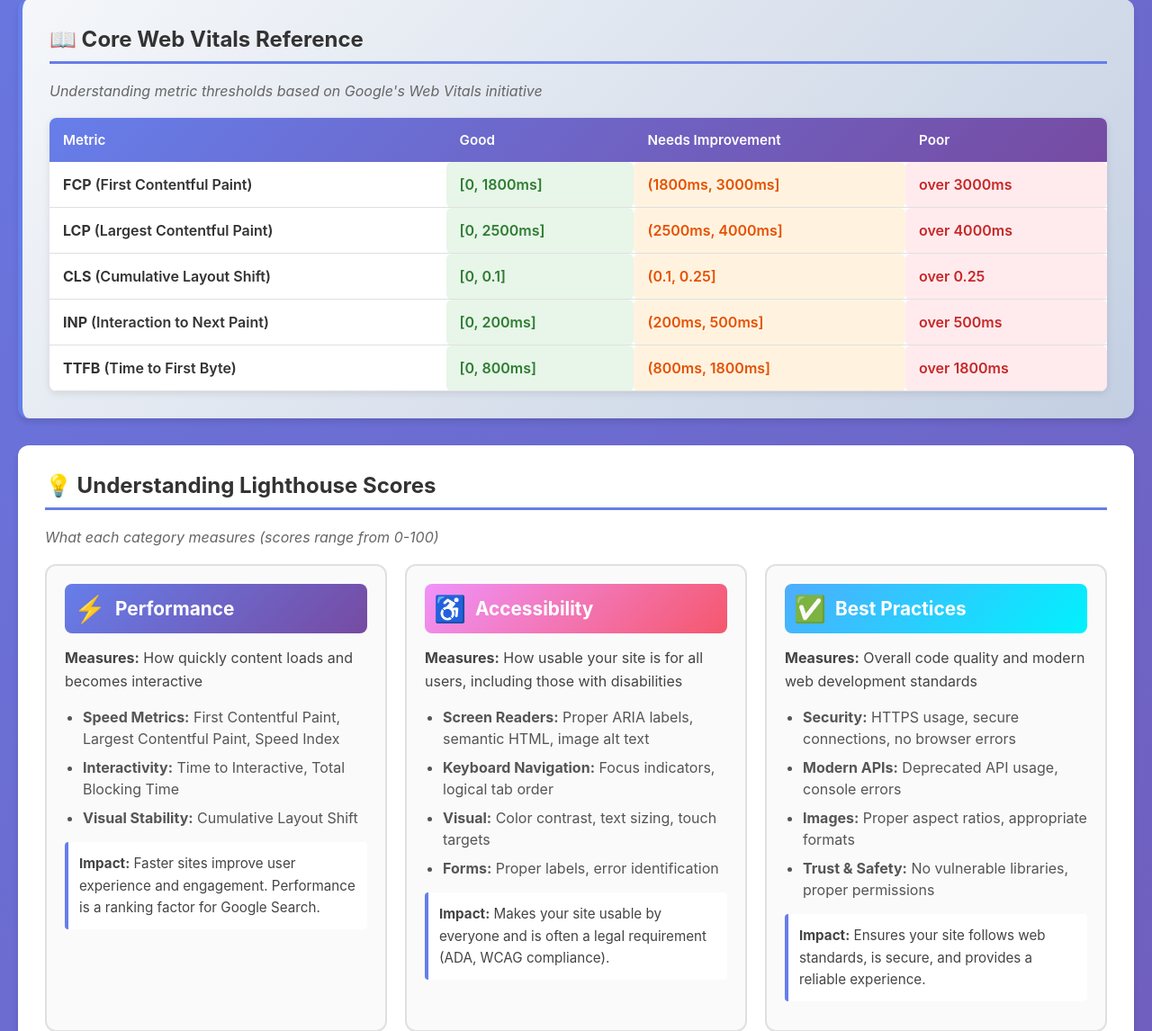
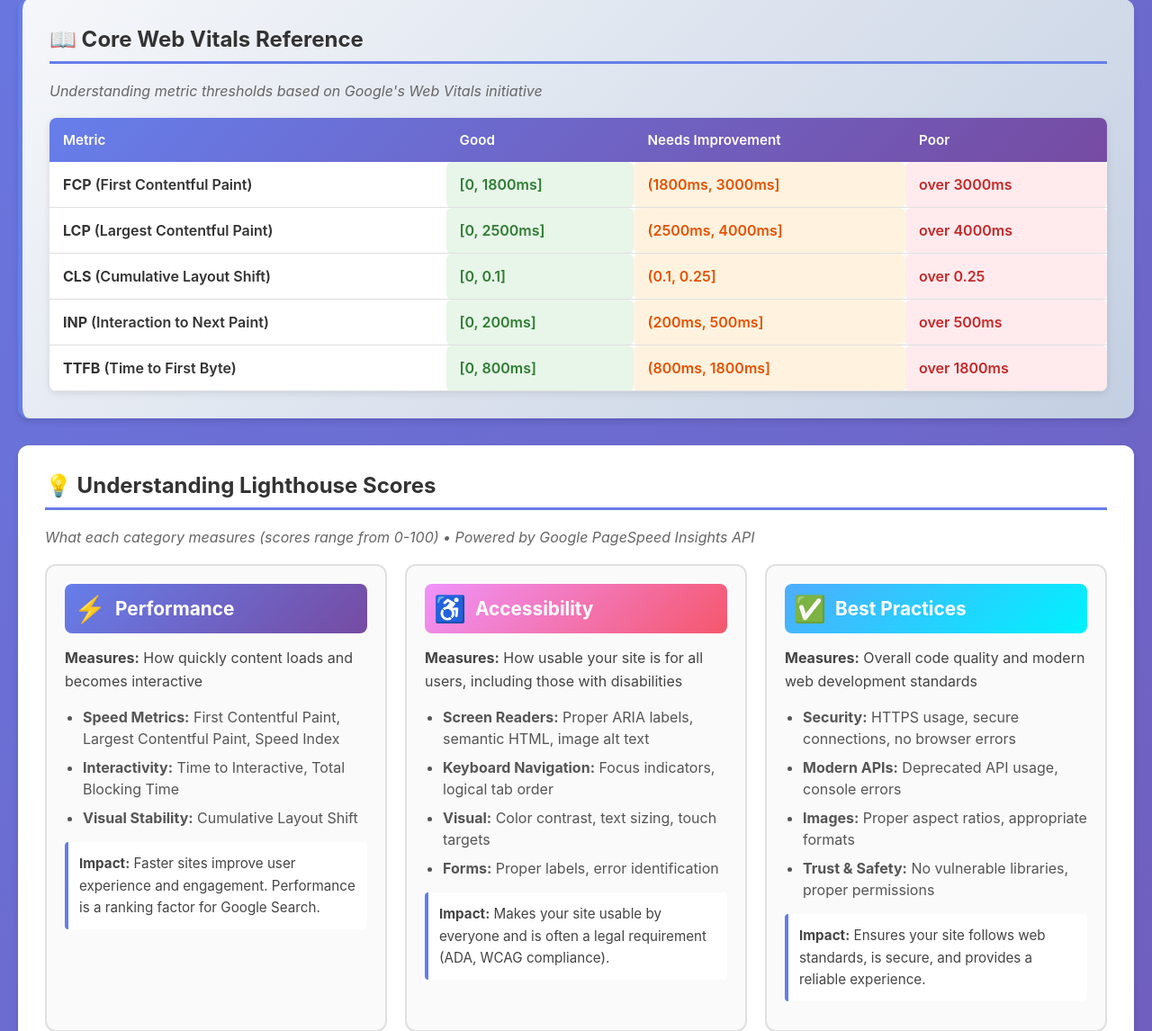
Before and after one commit to vorakas/pagespeed, a Flask app: page / in a window 1280 px wide. Shown: the part 807-1953 px from the top of the page at 90% size. Run offline with Flask 3, Linux system fonts and the light colour scheme; data that the repository does not hold is empty; some libraries are stand-ins or nearby versions.

Commit message:
Add PAgeSpeed Insights API clarification to Lighthouse section

```diff
--- a/templates/index.html
+++ b/templates/index.html
@@ -108,7 +108,7 @@
         <!-- Lighthouse Categories Explanation -->
         <section class="explanation-section">
             <h2>💡 Understanding Lighthouse Scores</h2>
-            <p class="reference-description">What each category measures (scores range from 0-100)</p>
+            <p class="reference-description">What each category measures (scores range from 0-100) • Powered by Google PageSpeed Insights API</p>
 
             <div class="explanation-grid">
                 <div class="explanation-card">
```
